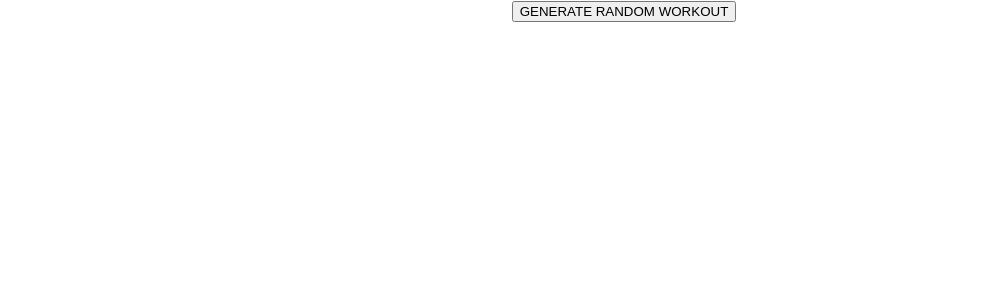
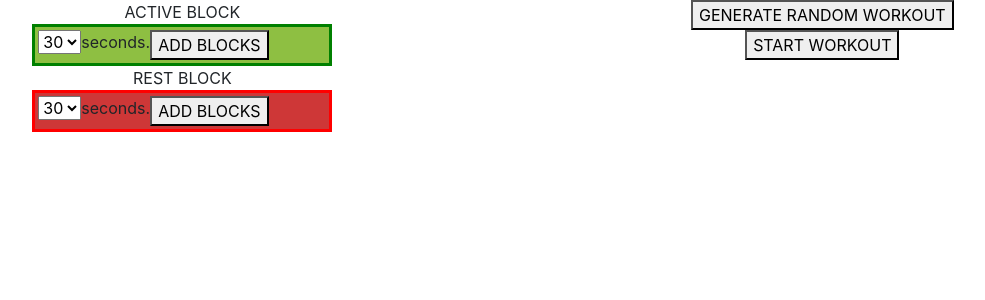
Before and after one commit to Clairevf/workout-timer, a React (Create React App) app: page / in a window 1280 px wide. Shown: the top 300 px of the page, without its empty margins (16-1001 px from the left). Built offline with nearby package versions, Linux system fonts and the light colour scheme.

Commit message:
workout generator wip

```diff
--- a/public/index.html
+++ b/public/index.html
@@ -3,6 +3,7 @@
   <head>
     <meta charset="utf-8" />
     <link rel="icon" href="%PUBLIC_URL%/favicon.ico" />
+    <link rel="stylesheet" href="https://maxcdn.bootstrapcdn.com/bootstrap/4.0.0/css/bootstrap.min.css" integrity="sha384-Gn5384xqQ1aoWXA+058RXPxPg6fy4IWvTNh0E263XmFcJlSAwiGgFAW/dAiS6JXm" crossorigin="anonymous">
     <meta name="viewport" content="width=device-width, initial-scale=1" />
     <meta name="theme-color" content="#000000" />
     <meta
--- a/src/App.tsx
+++ b/src/App.tsx
@@ -2,12 +2,18 @@ import React from 'react';
 import logo from './logo.svg';
 import './App.css';
 import { Workout } from './widgets/Workout';
+import { WorkoutGenerator } from './widgets/WorkoutGenerator';
 
 function App() {
   return (
     <div className="App">
-      <div className="program-workout">
-        <Workout />
+      <div className="program-workout row">
+        <div className="col-md-4">
+          <WorkoutGenerator />
+        </div>
+        <div className="col-md-8">
+          <Workout />
+        </div>
       </div>
     </div>
   );
--- a/src/index.css
+++ b/src/index.css
@@ -16,11 +16,12 @@ code {
   margin: 0 auto;
   padding: 3px;
   width: 300px;
-  font-size: 11px;
+  font-size: 16px;
 }
 
 .current {
   width: 500px;
+  font-size: 24px;
 }
 
 .active-block {
@@ -42,3 +43,7 @@ code {
   width: 100%;
   text-align: center;
 }
+
+.add-block-btn{
+  float: right;
+}
--- a/src/widgets/TimeBlock.tsx
+++ b/src/widgets/TimeBlock.tsx
@@ -5,13 +5,19 @@ export type TimeBlockProps = {
   activeClass: string
 }
 
+export enum TimeBlockTypes {
+    ACTIVE = 0,
+    REST = 1,
+    BREAK = 2
+};
+
 export class TimeBlock extends Component<{duration: number, activeClass: string}, TimeBlockProps> {
     interval: NodeJS.Timer;
 
     // render will know everything!
     render() {
         return <div className={"time-block " + this.props.activeClass}>
-            <h1>{this.props.duration} seconds remaining!</h1>
+            <div>{this.props.duration} seconds remaining!</div>
         </div>;
     }
 }
--- a/src/widgets/Workout.tsx
+++ b/src/widgets/Workout.tsx
@@ -2,7 +2,6 @@ import React, { Component } from 'react'; // we need this to make JSX compile
 import {TimeBlock, TimeBlockProps} from './TimeBlock';
 
 type WorkoutProps = {
-    // program: Array<TimeBlock>,
     blocks: Array<TimeBlockProps>,
     currentBlock: number,
     isFinished: boolean
@@ -12,7 +11,6 @@ export class Workout extends Component<{}, WorkoutProps> {
     interval: NodeJS.Timer;
     totalBlocks: number;
     state = {
-        // program: Array<TimeBlock>(),
         blocks: Array<TimeBlockProps>(),
         currentBlock: 0,
         isFinished: false
@@ -37,10 +35,9 @@ export class Workout extends Component<{}, WorkoutProps> {
 
         this.setState({
             blocks: newWorkout,
-            currentBlock: 0
+            currentBlock: 0,
+            isFinished: false
         });
-
-        this.startInterval();
     };
 
     tick() {
@@ -75,7 +72,7 @@ export class Workout extends Component<{}, WorkoutProps> {
 
         // restart cycle or end workout
         if (this.state.currentBlock < this.totalBlocks) {
-            this.startInterval();
+            this.startWorkout();
         } else {
             this.endWorkout();
         }
@@ -87,7 +84,7 @@ export class Workout extends Component<{}, WorkoutProps> {
         });
     }
 
-    startInterval() {
+    startWorkout() {
         this.interval = setInterval(() => {
             this.tick();
         }, 1000);
@@ -104,7 +101,12 @@ export class Workout extends Component<{}, WorkoutProps> {
                          />)
         }
         return <div className={"workout-container"}>
-            <button onClick={() => this.generateRandomWorkout()}>GENERATE RANDOM WORKOUT</button>
+            <div>
+                <button onClick={() => this.generateRandomWorkout()}>GENERATE RANDOM WORKOUT</button>
+            </div>
+            <div>
+                <button onClick={() => this.startWorkout()}>START WORKOUT</button>
+            </div>
             {rows}
             <h1 className={this.state.isFinished ? 'show' : 'hide'}> FINISHED </h1>
         </div>
--- /dev/null
+++ b/src/widgets/WorkoutGenerator.tsx
@@ -0,0 +1,65 @@
+import React, { Component } from 'react'; // we need this to make JSX compile
+import {TimeBlockTypes} from './TimeBlock';
+export type WorkoutGeneratorProps = {
+}
+
+interface TimerBlockGeneratorProps {
+
+    isActive: boolean
+}
+
+let DEFAULT_BLOCK_TIME = 30;
+
+export class WorkoutGenerator extends Component<{}, WorkoutGeneratorProps> {
+    onBlockClickHandler(type: TimeBlockTypes, timeSelected: number) {
+        console.log(type + ' block clicked for ' + timeSelected + ' seconds.');
+    }
+
+    // render will know everything!
+    render() {
+        return <div>
+            <div>
+                <div> ACTIVE BLOCK </div>
+                <TimerBlockGenerator isActive={true} onClickHandler={(timeSelected:number) => {this.onBlockClickHandler(TimeBlockTypes.ACTIVE, timeSelected)}} />
+            </div>
+            <div>
+                <div> REST BLOCK </div>
+                <TimerBlockGenerator isActive={false} onClickHandler={(timeSelected:number) => {this.onBlockClickHandler(TimeBlockTypes.REST, timeSelected)}}/>
+            </div>
+        </div>;
+    }
+};
+
+export class TimerBlockGenerator extends Component<{
+        isActive: boolean,
+        onClickHandler: (timeSelected: number) => void
+    }, {timeSelected: number}> {
+    state = {
+        timeSelected: DEFAULT_BLOCK_TIME
+    }
+    renderTimeOption(seconds:number) {
+        return <option value={seconds}> {seconds} </option>;
+    }
+
+    render() {
+        let className = this.props.isActive ? 'active-block' : 'rest-block';
+        return <div className={'row time-block ' + className}>
+            <div>
+                <select value={this.state.timeSelected}
+                    onChange={(e) => { this.setState({ timeSelected: Number(e.target.value) }) }}>
+                    {this.renderTimeOption(15)}
+                    {this.renderTimeOption(20)}
+                    {this.renderTimeOption(30)}
+                    {this.renderTimeOption(35)}
+                    {this.renderTimeOption(45)}
+                    {this.renderTimeOption(55)}
+                    {this.renderTimeOption(60)}
+                </select>
+            </div>
+            <div>seconds.</div>
+            <div className={'add-block-btn'}>
+                <button onClick={() => {this.props.onClickHandler(this.state.timeSelected)}}>ADD BLOCKS</button>
+            </div>
+        </div>
+    }
+}
```
Also changed, not shown: 1 other file (tests, documents, lock files or other folders).
